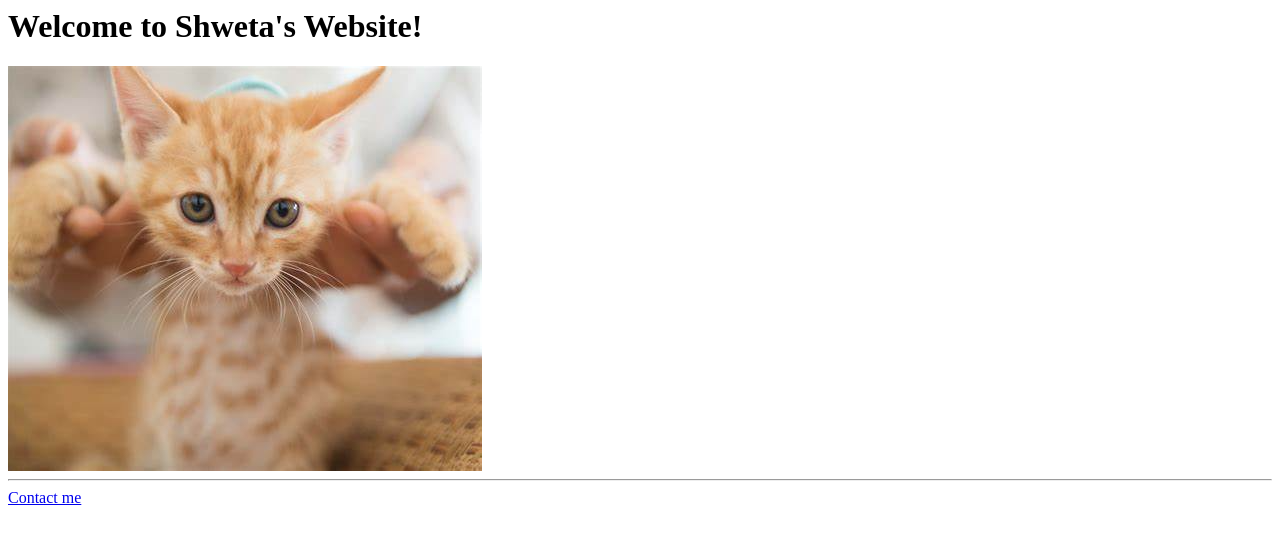
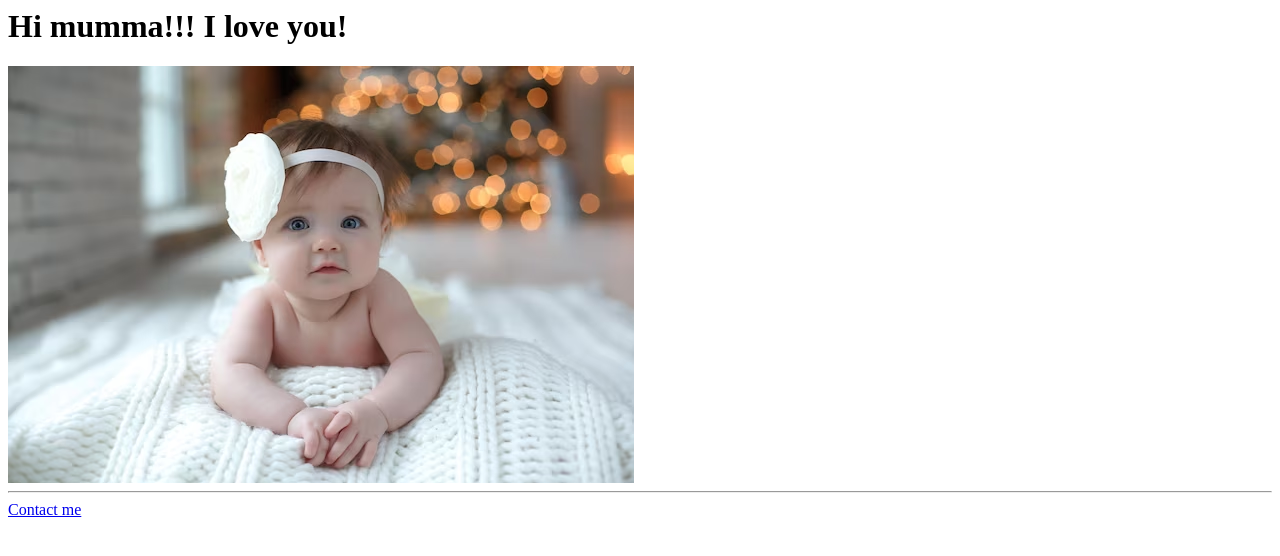
Before and after one commit to lokeshjumwal/my-first-repo, a plain HTML site: page index.html in a window 1280 px wide. Drawn offline with Linux system fonts and the light colour scheme.

Commit message:
Update index.html

```diff
--- a/index.html
+++ b/index.html
@@ -1,6 +1,6 @@
-<h1>Welcome to Shweta's Website!</h1>
+<h1>Hi mumma!!! I love you!</h1>
 <!-- Add an image of yourself that links to the about page -->
-<a href="./public/about.html"><img src="./assets/images/cat.png"/></a>
+<a href="./public/about.html"><img src="./assets/images/baby1.png"/></a>
 <hr />
 <!-- Add a link to your contact me page here -->
 <a href="./public/contact.html">Contact me</a>
```
